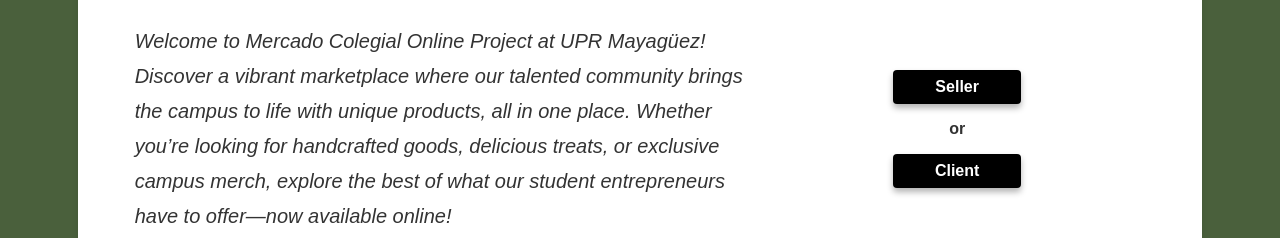
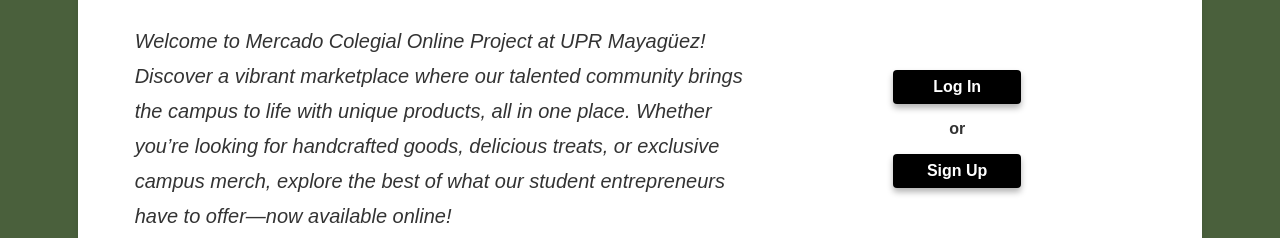
Before and after one commit to uprm-inso4101-2024-2025-s1/semester-project-mercado-colegial-online, a Vue app in the folder vue-project/: page / in a window 1280 px wide. Shown: the part 331-569 px from the top of the page. Built offline with nearby package versions, Linux system fonts and the light colour scheme; a web font is replaced by a local one.

Commit message:
Fixed Login and Registration button names in Welcome Page

```diff
--- a/vue-project/src/views/Welcome.vue
+++ b/vue-project/src/views/Welcome.vue
@@ -16,11 +16,11 @@
         </p>
         <div class="button-group">
           <router-link to="/login">
-            <button class="btn login">Seller</button>
+            <button class="btn login">Log In</button>
           </router-link>
           <p class="or-text">or</p>
           <router-link to="/registration">
-            <button class="btn sign-up">Client</button>
+            <button class="btn sign-up">Sign Up</button>
           </router-link>
         </div>
       </div>
```
